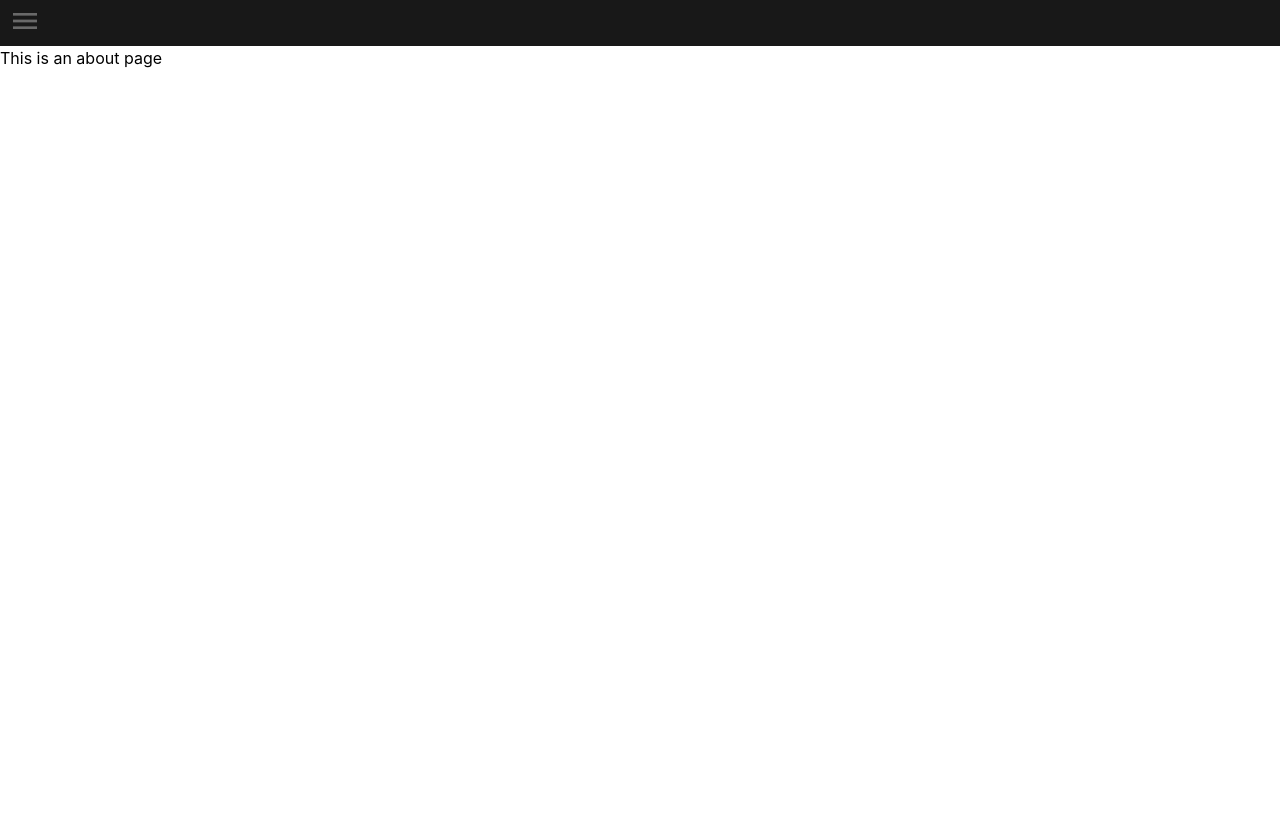
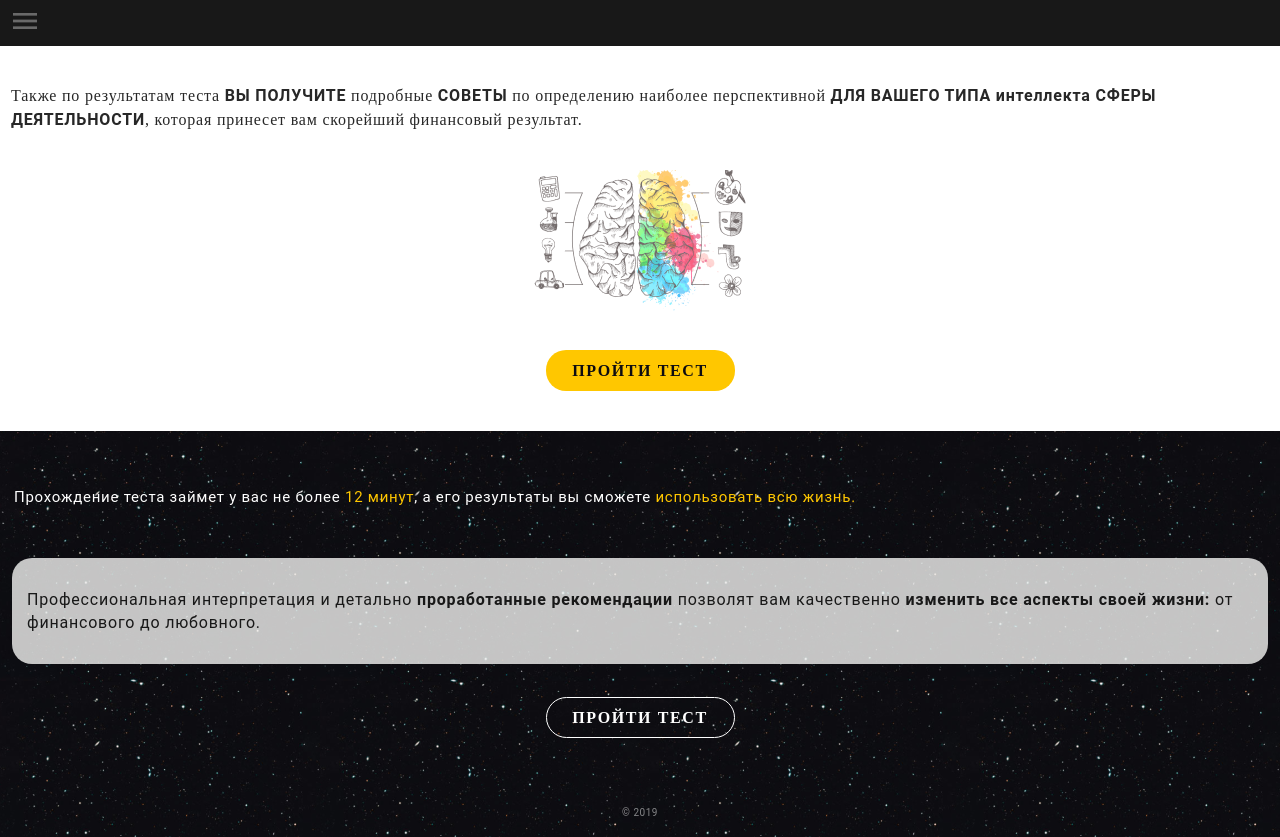
Before and after one commit to onikaChorba/vueTestIq, a Vue app: page /about in a window 1280 px wide. Before the commit the page ends 800 px from the top, so only its background shows below. Built offline with nearby package versions, Linux system fonts and the light colour scheme.

Commit message:
feat: add link on button

```diff
--- a/src/App.vue
+++ b/src/App.vue
@@ -20,6 +20,7 @@ function changeHeaderStyle() {
 </script>
 
 <template>
+  <div>
     <header :class="headerClass">
       <div :class="menuButtonClass">
         <button @click="changeHeaderStyle">
@@ -29,7 +30,12 @@ function changeHeaderStyle() {
             alt="close"
             class="close"
           />
-        <img v-else src="@/components/icons/menu.png" alt="menu" class="menu" />
+          <img
+            v-else
+            src="@/components/icons/menu.png"
+            alt="menu"
+            class="menu"
+          />
         </button>
       </div>
       <nav :class="navBarClass">
@@ -39,11 +45,15 @@ function changeHeaderStyle() {
       </nav>
     </header>
     <RouterView />
+  </div>
 </template>
 
 <style scoped>
 .header {
-  width: 100%;
+  position: absolute;
+  top: 0;
+  left: 0;
+  width: 80%;
   min-height: 100vh;
   background: #181818;
   display: block;
--- a/src/assets/base.css
+++ b/src/assets/base.css
@@ -2,9 +2,8 @@
   margin: 0;
   padding: 0;
   box-sizing: border-box;
-  font-family: "Roboto",
+  font-family: "Roboto";
 }
-
 ul,
 ol {
   list-style: none;
--- a/src/components/Hero.vue
+++ b/src/components/Hero.vue
@@ -1,18 +1,30 @@
 <template>
   <div class="hero">
     <h2 class="heroTitle uppercase">Пройдите точный и быстрый</h2>
-    <h1 class="heroTitleMain uppercase"><span>тест на <br> определение IQ   </span></h1>
-    <img src="../components/icons/rain_bk3.png" class="brain" alt="brain"/>
-    <button class="buttonMain"> <p class="buttonMainText uppercase">ПРойти тест</p></button>
-    <p class="heroText uppercase"><span>и получите рекомендации
-    по развитию своего интеллекта </span>
-    <br>
-    и улучшению финансового благосостояния и личной жизни</p>
-    <button class="heroButton uppercase">
-      <img src="../components/icons/Group 3.png" alt="arrow" class="arrow"/>
-      подробнее
-    </button>
-      </div>
+    <h1 class="heroTitleMain uppercase">
+      <span
+        >тест на <br />
+        определение IQ
+      </span>
+    </h1>
+    <img src="../components/icons/rain_bk3.png" class="brain" alt="brain" />
+    <RouterLink to="/test" class="navLink">
+      <button class="buttonMain">
+        <p class="buttonMainText uppercase">ПРойти тест</p>
+      </button></RouterLink
+    >
+    <p class="heroText uppercase">
+      <span>и получите рекомендации по развитию своего интеллекта </span>
+      <br />
+      и улучшению финансового благосостояния и личной жизни
+    </p>
+    <RouterLink to="/about" class="navLink">
+      <button class="heroButton uppercase">
+        <img src="../components/icons/Group 3.png" alt="arrow" class="arrow" />
+        подробнее
+      </button>
+    </RouterLink>
+  </div>
 </template>
 <style scoped>
 .hero {
@@ -24,7 +36,7 @@
   text-align: center;
 }
 .heroTitle {
-  font-family: 'PT Serif';
+  font-family: "PT Serif";
   font-size: 18px;
   line-height: 24px;
   letter-spacing: 0.05em;
@@ -32,7 +44,7 @@
   color: white;
 }
 .heroTitleMain {
-  font-family: 'Yeseva One';
+  font-family: "Yeseva One";
   font-size: 30px;
   line-height: 35px;
   letter-spacing: 0.03em;
@@ -46,7 +58,7 @@
 }
 
 .heroText {
-  font-family: 'PT Serif';
+  font-family: "PT Serif";
   font-style: normal;
   font-weight: 700;
   font-size: 15px;
@@ -63,7 +75,7 @@
   align-items: center;
   padding-bottom: 11px;
   color: white;
-  font-family: 'PT Serif';
+  font-family: "PT Serif";
   font-style: normal;
   font-weight: 400;
   font-size: 8px;
--- a/src/components/InfoText.vue
+++ b/src/components/InfoText.vue
@@ -1,17 +1,23 @@
-
 <template>
   <div class="infoTestBlock">
-    <p class="infoText">Также по результатам теста
-    <b class="uppercase">вы получите </b>подробные <b class="uppercase">советы</b> по определению наиболее перспективной <b class="uppercase">для вашего типа </b><b>интеллекта </b><b class="uppercase">сферы деятельности</b>,
-    которая принесет вам скорейший финансовый результат.
-      </p>
-      <img src="../components/icons/325-01.png" alt="brain" class="infoImg"/>
-      <button class="buttonMain infoButton"><p class="buttonMainText uppercase">пpойти тест</p></button>
-      </div>
+    <p class="infoText">
+      Также по результатам теста <b class="uppercase">вы получите </b>подробные
+      <b class="uppercase">советы</b> по определению наиболее перспективной
+      <b class="uppercase">для вашего типа </b><b>интеллекта </b
+      ><b class="uppercase">сферы деятельности</b>, которая принесет вам
+      скорейший финансовый результат.
+    </p>
+    <img src="../components/icons/325-01.png" alt="brain" class="infoImg" />
+    <RouterLink to="/test" class="navLink">
+      <button class="buttonMain infoButton">
+        <p class="buttonMainText uppercase">пpойти тест</p>
+      </button></RouterLink
+    >
+  </div>
 </template>
 <style scoped>
-.infoText{
-  font-family: 'PT Serif';
+.infoText {
+  font-family: "PT Serif";
   font-style: normal;
   font-size: 16px;
   line-height: 24px;
@@ -19,11 +25,11 @@
   color: #272727;
   padding: 38px 11px;
 }
-.infoImg{
+.infoImg {
   display: block;
   margin: 0 auto;
 }
-.infoButton{
+.infoButton {
   display: block;
   margin: 0 auto;
   margin-bottom: 40px;
--- a/src/components/InfoTextMore.vue
+++ b/src/components/InfoTextMore.vue
@@ -1,28 +1,35 @@
 <template>
   <div class="infoTestMoreBlock">
-    <p class="infoText">Прохождение теста займет у вас не более <span>12 минут</span>, а его результаты вы сможете <span>использовать всю жизнь.</span>
+    <p class="infoText">
+      Прохождение теста займет у вас не более <span>12 минут</span>, а его
+      результаты вы сможете <span>использовать всю жизнь.</span>
     </p>
     <p class="infoTextBlock">
-      Профессиональная интерпретация и детально <b>проработанные рекомендации </b>позволят вам качественно <b>изменить все аспекты своей жизни:</b> от финансового до любовного.
+      Профессиональная интерпретация и детально
+      <b>проработанные рекомендации </b>позволят вам качественно
+      <b>изменить все аспекты своей жизни:</b> от финансового до любовного.
     </p>
-    <button class="buttonMain infoButton"> <p class="buttonMainText infoButtonText uppercase">пpойти тест</p></button>
-    <p class="bottomText"> &#169; 2019</p>
+    <RouterLink to="/test" class="navLink">
+      <button class="buttonMain infoButton">
+        <p class="buttonMainText infoButtonText uppercase">пpойти тест</p>
+      </button></RouterLink
+    >
+    <p class="bottomText">&#169; 2019</p>
   </div>
-
 </template>
 <style scoped>
-.infoTestMoreBlock{
+.infoTestMoreBlock {
   background: url("../components/icons/rain_bk2.png");
-  color: #FFFFFF;
-  font-family: 'Merriweather';
+  color: #ffffff;
+  font-family: "Merriweather";
 }
-.infoText{
+.infoText {
   font-size: 15px;
   line-height: 20px;
   letter-spacing: 0.05em;
   padding: 56px 14px 51px 14px;
 }
-.infoTextBlock{
+.infoTextBlock {
   background: rgba(243, 243, 242, 0.8);
   border-radius: 20px;
   margin: 0px 12px 33px 12px;
@@ -32,19 +39,19 @@
   letter-spacing: 0.05em;
   color: #181818;
 }
-.infoButton{
-  border: 1px solid #FFFFFF;
+.infoButton {
+  border: 1px solid #ffffff;
   border-radius: 50px;
   background: transparent;
   display: block;
   margin: 0 auto;
   margin-bottom: 63px;
 }
-.infoButtonText{
+.infoButtonText {
   color: white;
 }
-.bottomText{
-  font-family: 'Roboto';
+.bottomText {
+  font-family: "Roboto";
   font-size: 10px;
   line-height: 23px;
   text-align: center;
--- a/src/components/ShowResult.vue
+++ b/src/components/ShowResult.vue
@@ -60,6 +60,10 @@ export default {
 </template>
 <style scoped>
 .result {
+  display: flex;
+  flex-direction: column;
+  justify-content: center;
+  align-items: center;
   min-height: 100vh;
   background: url("../components/icons/rain_bk2.png");
   font-family: "PT Serif";
@@ -129,6 +133,7 @@ export default {
   background: #eb1b00;
   border-radius: 5px;
   display: flex;
+  justify-content: space-between;
   align-items: center;
   padding: 25px;
   margin: 10px auto;
--- a/src/main.js
+++ b/src/main.js
@@ -5,15 +5,15 @@ import router from "./router";
 import "./assets/main.css";
 import Spinner from "../src/components/Spinner.vue";
 import ShowResult from "../src/components/ShowResult.vue";
-const app = createApp(App, {
-  compilerOptions: {
-    isCustomElement: (tag) => tag === "Spinner",
-    isCustomElement: (tag) => tag === "ShowResult",
-  },
-});
+import InfoText from "../src/components/InfoText.vue";
+import InfoTextMore from "../src/components/InfoTextMore.vue";
+
+const app = createApp(App);
 
 app.use(createPinia());
 app.use(router);
 app.component("Spinner", Spinner);
 app.component("ShowResult", ShowResult);
+app.component("InfoText", InfoText);
+app.component("InfoTextMore", InfoTextMore);
 app.mount("#app");
--- a/src/views/AboutView.vue
+++ b/src/views/AboutView.vue
@@ -1,10 +1,13 @@
+<script>
+import InfoText from "../components/InfoText.vue";
+import InfoTextMore from "../components/InfoTextMore.vue";
+</script>
+
 <template>
-  <div class="about">
-    <h1>This is an about page</h1>
-  </div>
+  <main class="about">
+    <InfoText />
+    <InfoTextMore />
+  </main>
 </template>
 
-<style>
-@media (min-width: 1024px) {
-}
-</style>
+<style scoped></style>
```
Also changed, not shown: src/views/HomeView.vue (+8 -8 lines). Lines whose indentation alone changed are shown as unchanged.
